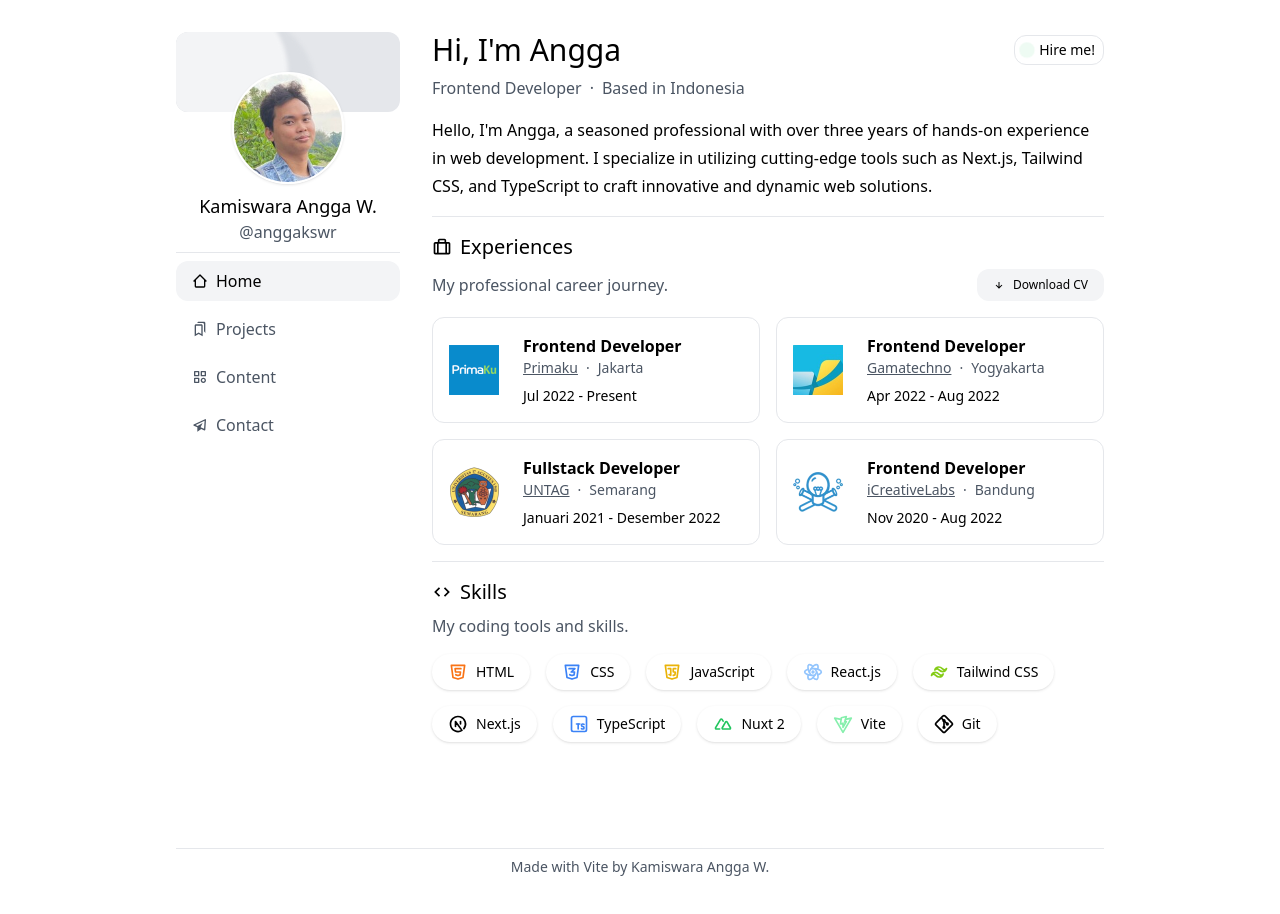
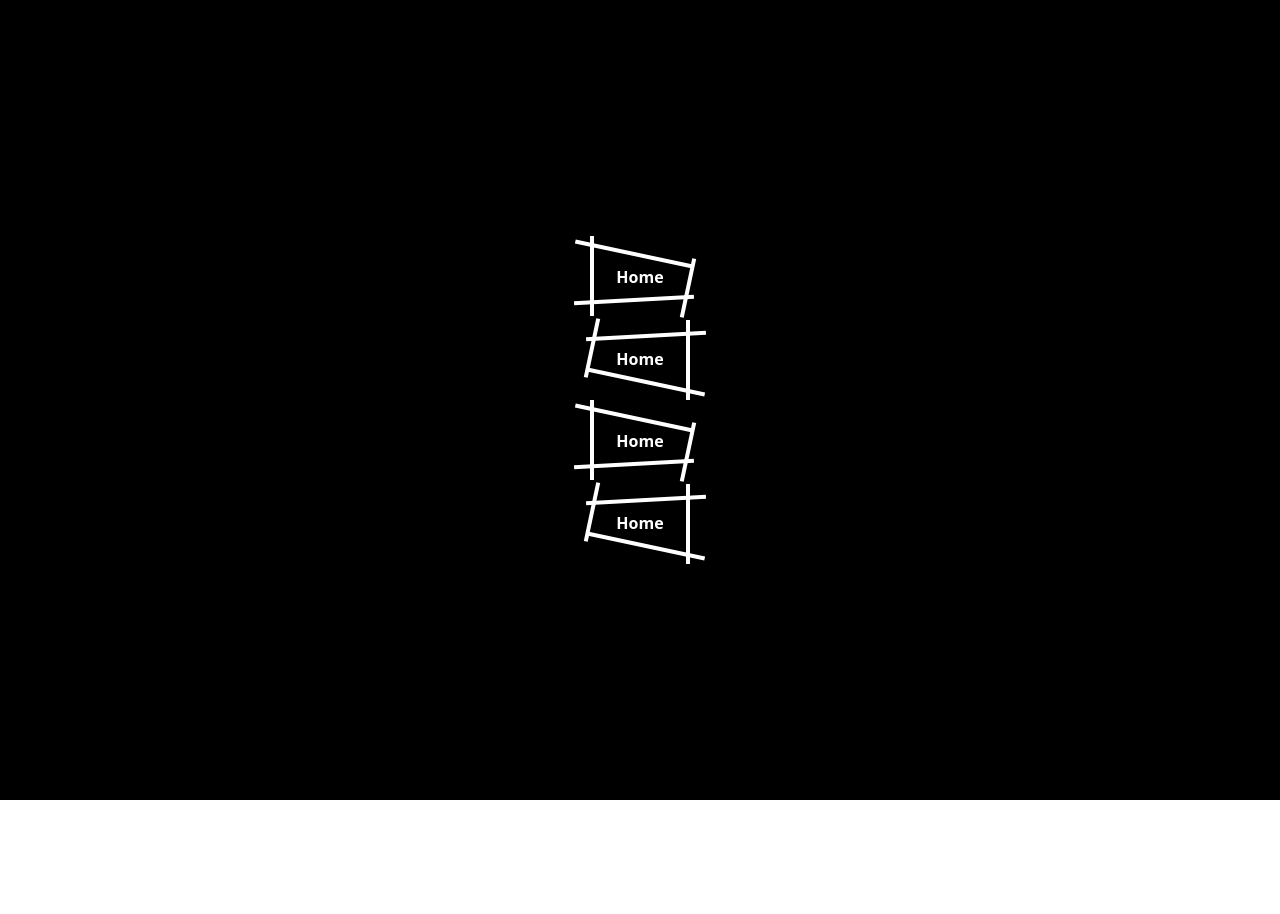
Before and after one commit to anggakswr/anggakswr.github.io, a React (Vite) app: page / in a window 1280 px wide. Shown: the top 914 px of the page. After the commit the page ends 800 px from the top, so only its background shows below. Built offline with nearby package versions, Linux system fonts and the light colour scheme.

Commit message:
Design 1

```diff
--- a/src/App.tsx
+++ b/src/App.tsx
@@ -1,8 +1,6 @@
 import { Outlet, useLocation } from "react-router-dom";
 import { useEffect } from "react";
 import sUpperChar1 from "./helpers/sUpperChar1";
-import Sidebar from "./components/Sidebar";
-import MobileHeader from "./components/MobileHeader";
 import { QueryClient, QueryClientProvider } from "react-query";
 
 const queryClient = new QueryClient();
@@ -23,25 +21,9 @@ function App() {
 
   return (
     <QueryClientProvider client={queryClient}>
-      <main className="px-4 py-4 md:py-8 md:w-3/4 mx-auto">
-        <MobileHeader />
-
-        <div className="min-h-screen flex gap-x-8 mt-20 md:mt-0 mb-4">
-          {/* sidebar */}
-          <Sidebar />
-
-          {/* body */}
-          <section className="md:ml-64 flex-1">
-            <Outlet />
-          </section>
-        </div>
-
-        <hr />
-
-        <footer className="text-center text-gray-600 text-sm py-2">
-          Made with Vite by Kamiswara Angga W.
-        </footer>
-      </main>
+      <div>
+        <Outlet />
+      </div>
     </QueryClientProvider>
   );
 }
--- a/src/pages/Home.tsx
+++ b/src/pages/Home.tsx
@@ -1,20 +1,26 @@
-import Bio from "../components/home/Bio";
-import Experiences from "../components/home/Experiences";
-import Skills from "../components/home/Skills";
-
 const Home = () => {
   return (
-    <>
-      <Bio />
+    <div className="bg-black min-h-screen box-center flex-col gap-8">
+      <Menu />
+      <Menu bOdd />
+      <Menu />
+      <Menu bOdd />
+    </div>
+  );
+};
 
-      <hr className="mb-4" />
+const Menu = ({ bOdd }: { bOdd?: boolean }) => {
+  return (
+    <div className="relative w-[100px] h-[50px] box-center">
+      <div className="text-white font-bold">Home</div>
 
-      <Experiences />
-
-      <hr className="mb-4" />
-
-      <Skills />
-    </>
+      <div className={`absolute inset-0 ${bOdd ? "rotate-180" : ""}`}>
+        <div className="absolute left-0 -top-4 w-1 h-[80px] bg-white" />
+        <div className="absolute right-0 -bottom-4 w-1 h-[60px] bg-white rotate-12" />
+        <div className="absolute top-0 -left-4 w-[120px] h-1 bg-white rotate-12" />
+        <div className="absolute bottom-0 -left-4 w-[120px] h-1 bg-white -rotate-3" />
+      </div>
+    </div>
   );
 };
 
```
